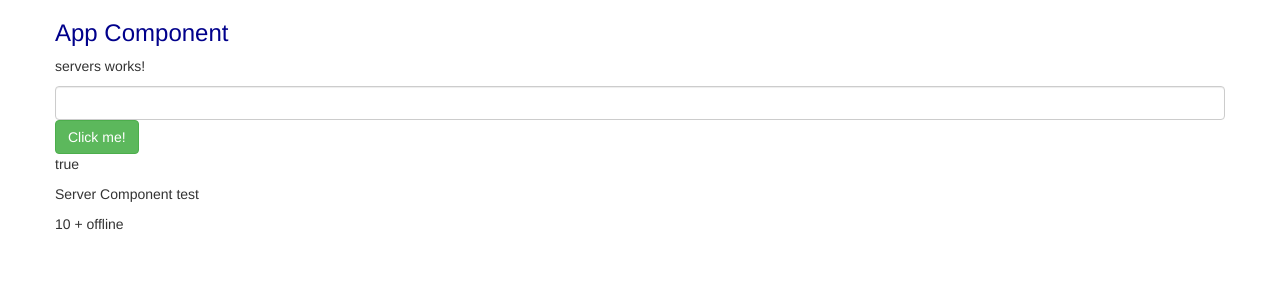
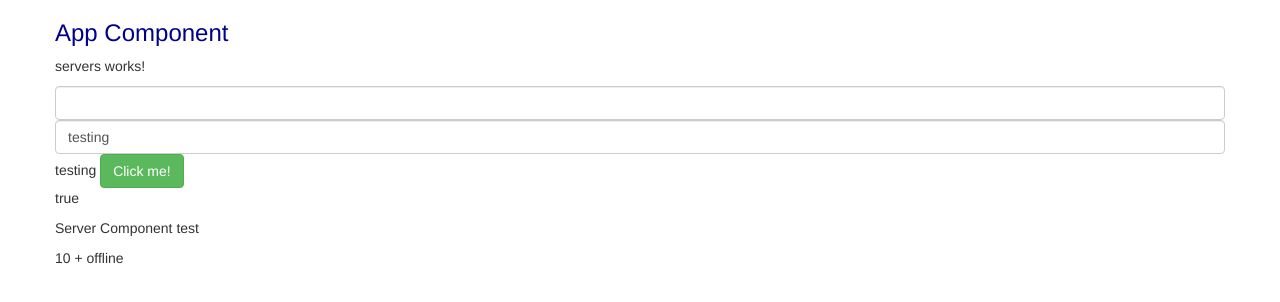
Before and after one commit to gadius/curso-angular, an Angular app: page / in a window 1280 px wide. Shown: the top 302 px of the page. Built offline with nearby package versions, Linux system fonts and the light colour scheme.

Commit message:
39- ngIf and fake Else

```diff
--- a/src/app/servers/servers.component.html
+++ b/src/app/servers/servers.component.html
@@ -1,4 +1,17 @@
 <p>servers works!</p>
 <input type="text" class="form-control" (input)="onUpdateServersName($event)">
+
+
+<input type="text" class="form-control" [(ngModel)]="serverName">
+{{serverName}}
+
+
+
 <button class="btn btn-success" [disabled]="!allowNewServer" (click)="onServersCreated()">Click me!</button>
 <p>{{ allowNewServer }}</p>
+
+
+<p *ngIf="false"; else newComponentOnTheFly>UNO</p>
+<ng-template #newComponentOnTheFly>
+    <p>DOS</p>
+</ng-template>
--- a/src/app/servers/servers.component.ts
+++ b/src/app/servers/servers.component.ts
@@ -9,6 +9,7 @@ import { Component, OnInit } from '@angular/core';
 export class ServersComponent implements OnInit {
 
   allowNewServer: boolean = false;
+  serverName = 'testing';
 
   constructor() {
     setTimeout(() => {
```
